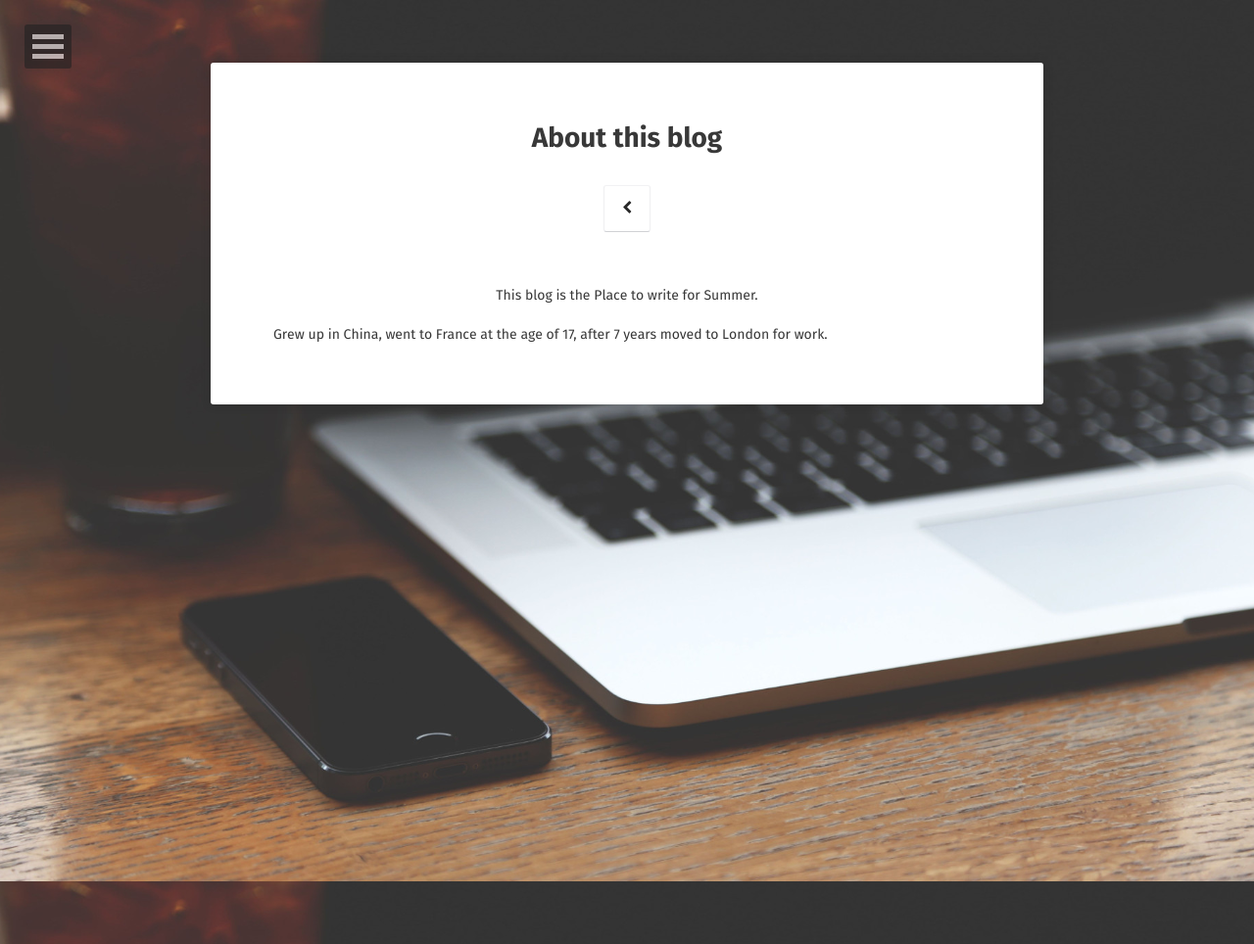
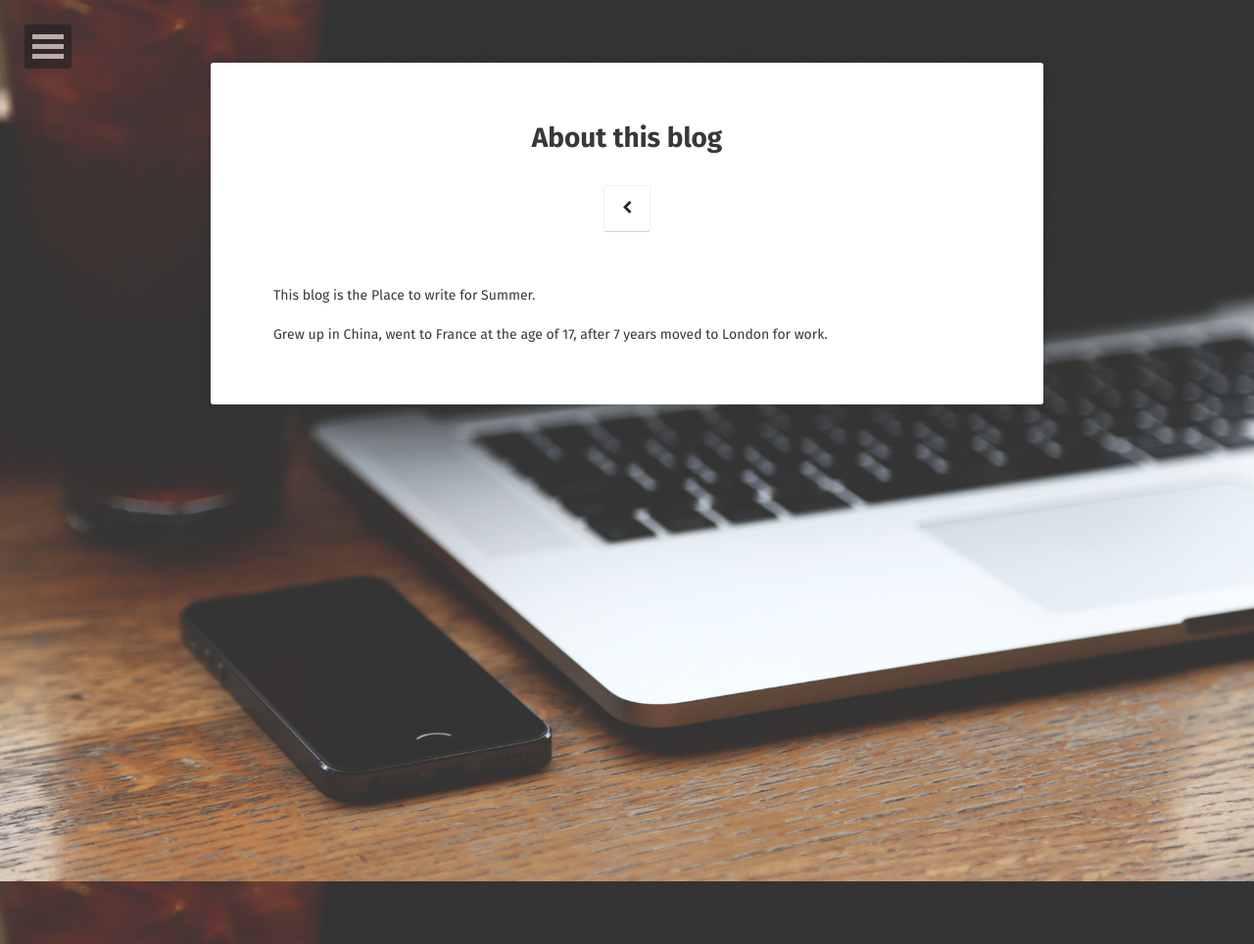
Before and after one commit to summerflutter/summerflutter.github.io, a Jekyll site: the page built from about/index.md, in a window 1280 px wide. Shown: the whole page at 98% size. Built offline with Jekyll 4.4.1, drawn with Linux system fonts in a browser that asks for light colours; some web fonts are replaced.

```diff
--- a/about/index.md
+++ b/about/index.md
@@ -6,6 +6,6 @@ date: 2016-10-30
 comments: false
 ---
 
-<center> This blog is the Place to write for Summer. </center>
+This blog is the Place to write for Summer.
 
 Grew up in China, went to France at the age of 17, after 7 years moved to London for work.
```
